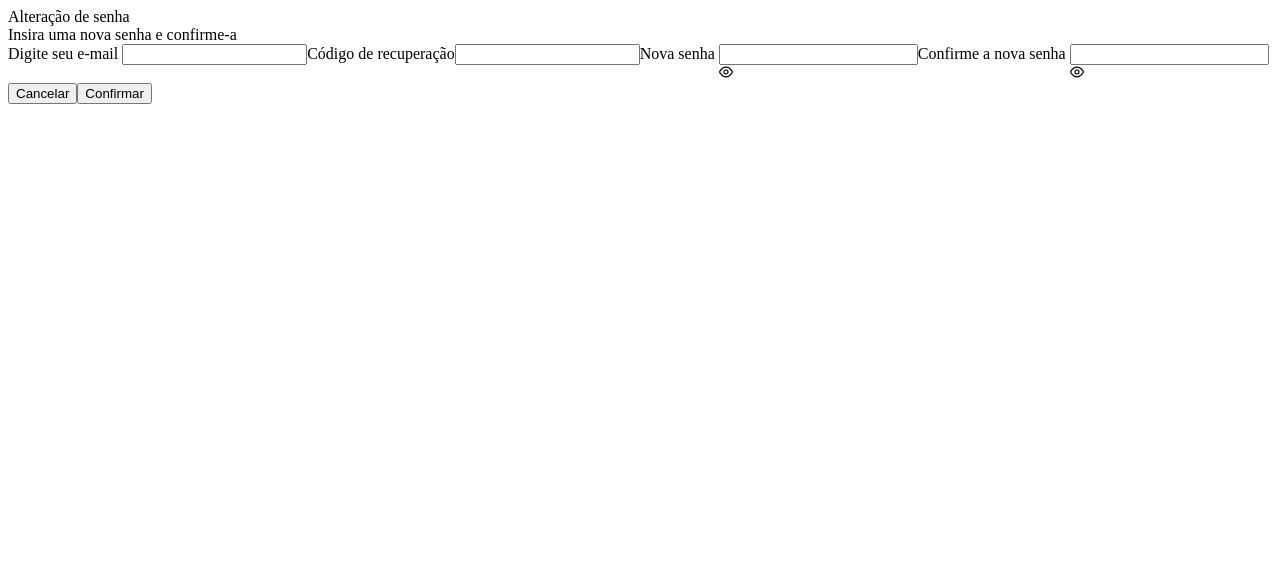
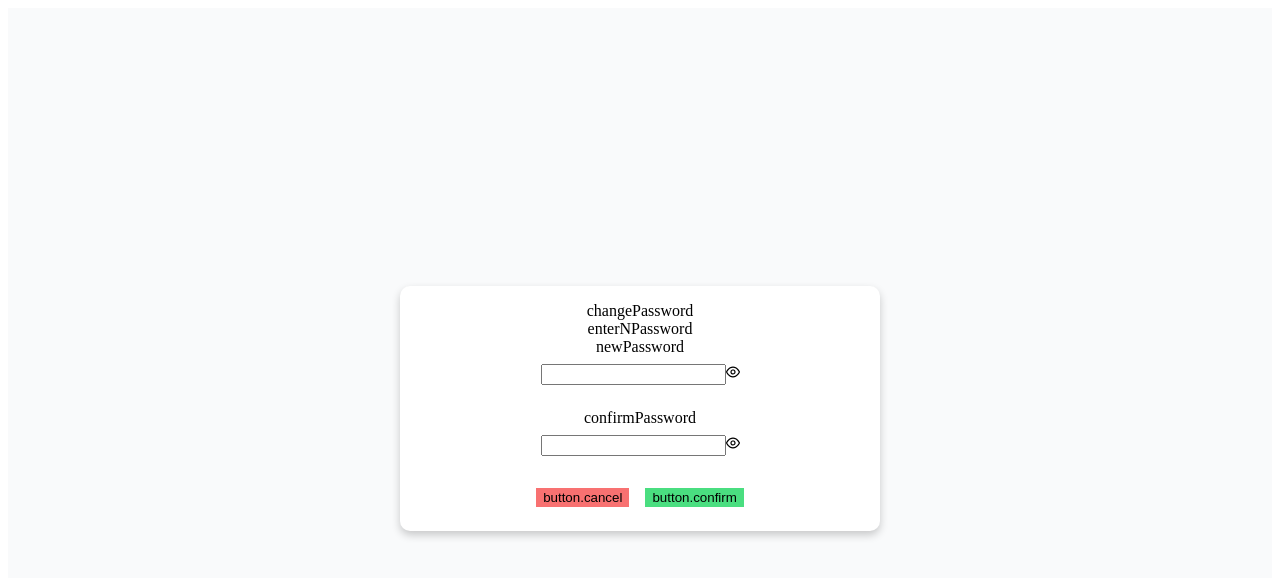
Before and after one commit to earibeiro/projeto_leilao, a Next.js app in the folder frontend/: page /changepass/ChangePass in a window 1280 px wide. Shown: the top 578 px of the page. Built offline with nearby package versions, Linux system fonts and the light colour scheme.

Commit message:
changepass adicionado ao module

```diff
--- a/frontend/src/locales/en.json
+++ b/frontend/src/locales/en.json
@@ -29,6 +29,12 @@
     "confirmPassword": "Confirm Password",
     "insertInfoSignup": "Insert your information to sign up",
     "createAccount": "Create an Account",
+    "insertMail": "Insert your email",
+    "recoverPassword": "Recover Password",
+    "changePassword": "Change Password",
+    "enterNPassword": "Enter new password",
+    "confirmNPassword": "Confirm new password",
+    "newPassword": "New Password",
     "button": {
         "login": "Login",
         "save": "Save",
--- a/frontend/src/locales/pt.json
+++ b/frontend/src/locales/pt.json
@@ -29,6 +29,8 @@
     "confirmPassword": "Confirme a senha",
     "insertInfoSignup": "Insira suas informações para se cadastrar",
     "createAccount": "Crie uma Conta",
+    "insertMail": "Insira seu email",
+    "recoverPassword": "Recupere sua Senha",
     "button": {
         "login": "Acessar",
         "save": "Salvar",
--- a/frontend/src/pages/changepass/ChangePass.jsx
+++ b/frontend/src/pages/changepass/ChangePass.jsx
@@ -1,16 +1,18 @@
 import React, { useState } from "react";
-import "./ChangePass.module.css";
+import style from "./ChangePass.module.css";
 import { Password } from 'primereact/password';
 import { Card } from 'primereact/card';
 import { Helmet } from 'react-helmet';
 import { Button } from 'primereact/button';
 import { InputText } from 'primereact/inputtext';
+import { useTranslation } from 'react-i18next';
 
 const ChangePass = () => {
     const [password, setPassword] = useState('');
     const [confirmPassword, setConfirmPassword] = useState('');
     const [passwordError, setPasswordError] = useState('');
     const [confirmPasswordError, setConfirmPasswordError] = useState('');
+    const {t} = useTranslation();
 
     const validatePassword = (password) => {
         const minLength = /.{6,}/;
@@ -59,23 +61,19 @@ const ChangePass = () => {
     };
 
     return (
-        <div>
+        <div className={style.containerCP}>
             <Helmet>
-                <title>Alterar senha</title>
+                <title>{t('changePassword')}</title>
             </Helmet>
-            <Card title="Alteração de senha" subTitle="Insira uma nova senha e confirme-a" footer={""} header={""} className="md:w-30rem signupcard">
-                <label htmlFor="emailField" className="mb-1">Digite seu e-mail </label>
-                <InputText inputStyle={{ width: '100%' }} className="w-full mb-3" aria-describedby="username-help" type="email" required/>
-                <label htmlFor="codeRecover">Código de recuperação</label>
-                <InputText inputStyle={{ width: '100%' }} className="w-full mb-3" aria-describedby="username-help" required/>
-                <label htmlFor="password">Nova senha </label>
-                <Password inputStyle={{ width: '100%' }} className="w-full mb-3" value={password} onChange={handlePasswordChange} toggleMask required/>
-                {passwordError && <small className="p-error">{passwordError}</small>}
-                <label htmlFor="confirmPassword">Confirme a nova senha </label>
-                <Password inputStyle={{ width: '100%' }} className="w-full mb-3" value={confirmPassword} onChange={handleConfirmPasswordChange} toggleMask required/>
-                {confirmPasswordError && <small className="p-error">{confirmPasswordError}</small>}
-                <a href="/login"><Button label="Cancelar" className="bg-red-400 border-red-400 m-2" /></a>
-                <a href="/"><Button label="Confirmar" className="bg-green-400 border-green-400 m-2" disabled={passwordError || confirmPasswordError} /></a>
+            <Card title={t("changePassword")} subTitle={t("enterNPassword")} className={style.changeCard}>
+                <label htmlFor="password">{t("newPassword")}</label>
+                <Password id="password" className={style.inputField} value={password} onChange={handlePasswordChange} toggleMask required />
+                {passwordError && <small className={style.textRed}>{passwordError}</small>}
+                <label htmlFor="confirmPassword">{t("confirmPassword")}</label>
+                <Password id="confirmPassword" className={style.inputField} value={confirmPassword} onChange={handleConfirmPasswordChange} toggleMask required />
+                {confirmPasswordError && <small className={style.textRed}>{confirmPasswordError}</small>}
+                <a href="/login"><Button label={t("button.cancel")} className={style.cancelButton} /></a>
+                <a href="/"><Button label={t("button.confirm")} className={style.confirmButton} disabled={passwordError || confirmPasswordError} /></a>
             </Card>
         </div>
     );
--- a/frontend/src/pages/changepass/ChangePass.module.css
+++ b/frontend/src/pages/changepass/ChangePass.module.css
@@ -0,0 +1,43 @@
+.changeCard {
+	width: 100%;
+	max-width: 30rem;
+	margin: 0 auto;
+	padding: 1rem;
+	border-radius: 10px;
+	box-shadow: 0 4px 8px 0 rgba(0,0,0,0.2);
+	text-align: center;
+	background: #ffffff;
+}
+
+.inputField {
+	width: 100%;
+	margin-bottom: 1rem;
+    padding: 0.5rem;
+    display: block;
+}
+
+.cancelButton {
+	background-color: #f87171;
+	border: 1px solid #f87171;
+	margin: 0.5rem;
+}
+
+.confirmButton {
+	background-color: #4ade80;
+	border: 1px solid #4ade80;
+	margin: 0.5rem;
+}
+
+.containerCP {
+	display: flex;
+	align-items: center;
+	justify-content: center;
+	height: 100vh;
+	margin: 0;
+	padding: 0;
+	background-color: #f9fafb;
+}
+
+.textRed {
+	color: #ef4444;
+}
--- a/frontend/src/pages/recoverpass/RecoverPass.module.css
+++ b/frontend/src/pages/recoverpass/RecoverPass.module.css
@@ -0,0 +1,37 @@
+.recoverCard {
+	width: 100%;
+	max-width: 30rem;
+	margin: 0 auto;
+	padding: 1rem;
+	border-radius: 10px;
+	box-shadow: 0 4px 8px 0 rgba(0,0,0,0.2);
+	text-align: center;
+	background: #ffffff;
+}
+
+.inputField {
+	width: 100%;
+	margin-bottom: 1rem;
+}
+
+.cancelButton {
+	background-color: #f87171;
+	border: 1px solid #f87171;
+	margin: 0.5rem;
+}
+
+.confirmButton {
+	background-color: #4ade80;
+	border: 1px solid #4ade80;
+	margin: 0.5rem;
+}
+
+.containerRP {
+	display: flex;
+	align-items: center;
+	justify-content: center;
+	height: 100vh;
+	margin: 0;
+	padding: 0;
+	background-color: #f9fafb
+}
```
Also changed, not shown: frontend/src/pages/recoverpass/RecoverPass.jsx (+11 -8 lines).
